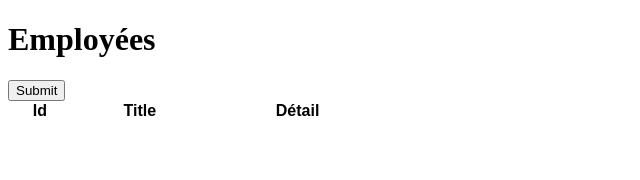
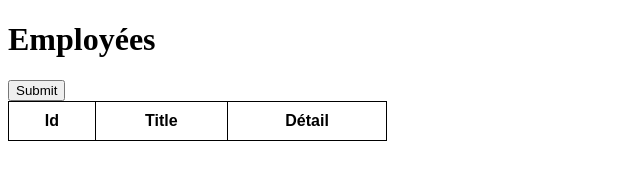
Before and after one commit to hnesaiqe/list-employe, a website: page public/index.html in a window 1280 px wide. Shown: the whole page, without its empty margins (0-640 px from the left). Drawn offline with Linux system fonts and the light colour scheme; no server answers.

Commit message:
Update style.css

```diff
--- a/public/style.css
+++ b/public/style.css
@@ -4,3 +4,9 @@ table {
     width: 30%;
     text-align: center;
   }
+  table, th, td {
+    border: 1px solid black;
+  }
+  th, td {
+    padding: 10px;
+  }
```
